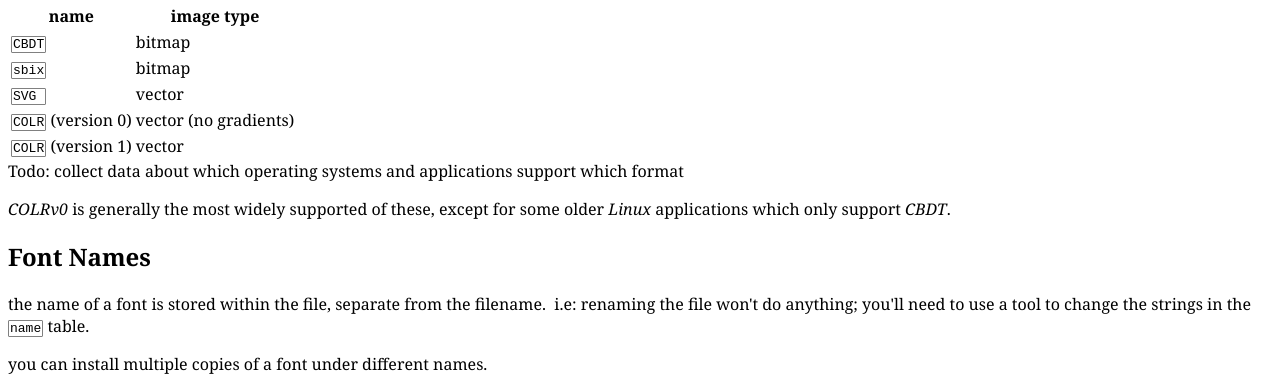
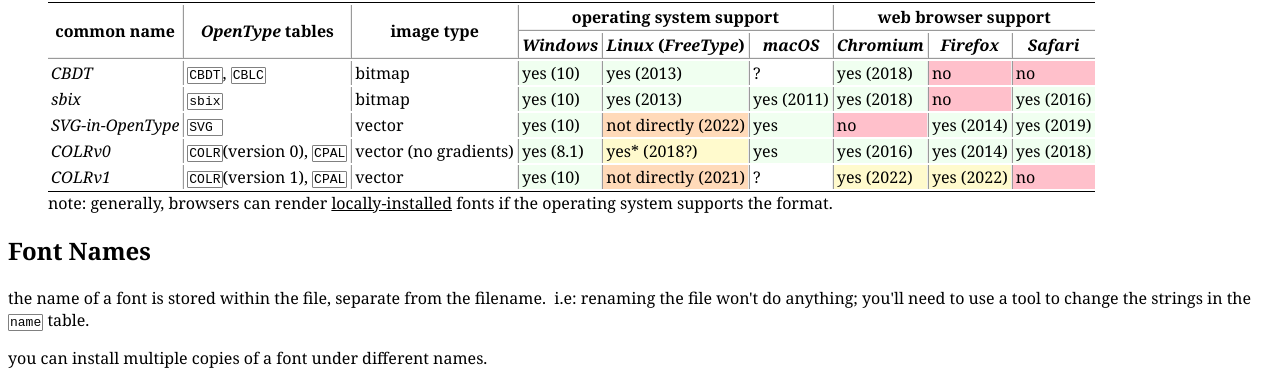
Before and after one commit to 12Me21/twemoji-COLR, a website: page readme.html in a window 1280 px wide. Shown: the part 239-623 px from the top of the page. Drawn offline with Linux system fonts and the light colour scheme.

Commit message:
readme work

```diff
--- a/readme.html
+++ b/readme.html
@@ -9,6 +9,22 @@
 	body {
 		font-family: Georgia, serif;
 	}
+
+	table {
+		border-top: 1px solid;
+		border-bottom: 1px solid;
+		border-spacing: 0px 2px;
+	}
+	tr>* {
+		padding: 1px 3px;
+		border-right: 2px ridge;
+	}
+	tr>:last-child {
+		border-right: none;
+	}
+	th {
+		border-bottom: 2px ridge;
+	}
 </style>
 
 <h1>About Fonts</h1>
@@ -16,16 +32,28 @@
 <h2>Color Fonts</h2>
 <p>these days, emojis are usually rendered from a font file.&nbsp; nearly all fonts now use the <i>OpenType</i> (typical file extensions: <code>.ttf</code>/<code>.otf</code>/<code>.woff</code>/<code>.woff2</code>) format, but it has several different ways of storing color glyphs.
 
+<figure>
 <table>
-	<tr><th>name<th>image type</tr>
-	<tr><td><code>CBDT</code><td>bitmap</tr>
-	<tr><td><code>sbix</code><td>bitmap</tr>
-	<tr><td><code>SVG&nbsp;</code><td>vector</tr>
-	<tr><td><code>COLR</code> (version 0)<td>vector (no gradients)</tr>
-	<tr><td><code>COLR</code> (version 1)<td>vector</tr>
+	<tr><th rowspan=2>common name<th rowspan=2><i>OpenType</i> tables<th rowspan=2>image type<th colspan=3>operating system support<th colspan=3>web browser support</tr>
+	<tr><th><i>Windows</i><th><i>Linux</i> (<i>FreeType</i>)<th><i>macOS</i><th><i>Chromium</i><th><i>Firefox</i><th><i>Safari</i></tr>
+	<tr><td><i>CBDT</i><td><code>CBDT</code>, <code>CBLC</code><td>bitmap
+	<td bgcolor=honeydew>yes (10)<td bgcolor=honeydew>yes (2013)<td>?<td bgcolor=honeydew>yes (2018)<td bgcolor=pink>no<td bgcolor=pink>no
+	</tr>
+	<tr><td><i>sbix</i><td><code>sbix</code><td>bitmap
+	<td bgcolor=honeydew>yes (10)<td bgcolor=honeydew>yes (2013)<td bgcolor=honeydew>yes (2011)<td bgcolor=honeydew>yes (2018)<td bgcolor=pink>no<td bgcolor=honeydew>yes (2016)
+	</tr>
+	<tr><td><i>SVG-in-OpenType</i><td><code>SVG&nbsp;</code><td>vector
+	<td bgcolor=honeydew>yes (10)<td bgcolor=peachpuff>not directly (2022)<td bgcolor=honeydew>yes<td bgcolor=pink>no<td bgcolor=honeydew>yes (2014)<td bgcolor=honeydew>yes (2019)
+	</tr>
+	<tr><td><i>COLRv0</i><td><code>COLR</code>(version 0), <code>CPAL</code><td>vector (no gradients)
+	<td bgcolor=honeydew>yes (8.1)<td bgcolor=lemonchiffon>yes* (2018?)<td bgcolor=honeydew>yes<td bgcolor=honeydew>yes (2016)<td bgcolor=honeydew>yes (2014)<td bgcolor=honeydew>yes (2018)
+	</tr>
+	<tr><td><i>COLRv1</i><td><code>COLR</code>(version 1), <code>CPAL</code><td>vector
+	<td bgcolor=honeydew>yes (10)<td bgcolor=peachpuff>not directly (2021)<td>?<td bgcolor=lemonchiffon>yes (2022)<td bgcolor=lemonchiffon>yes (2022)<td bgcolor=pink>no
+	</tr>
 </table>
-<aside>Todo: collect data about which operating systems and applications support which format</aside>
-<p><i>COLRv0</i> is generally the most widely supported of these, except for some older <i>Linux</i> applications which only support <i>CBDT</i>.
+<aside>note: generally, browsers can render <u>locally-installed</u> fonts if the operating system supports the format.</aside>
+</figure>
 
 <h2>Font Names</h2>
 <p>the name of a font is stored within the file, separate from the filename.&nbsp; i.e: renaming the file won't do anything; you'll need to use a tool to change the strings in the <code>name</code> table.
@@ -55,10 +83,10 @@
 
 <h2>Some Websites</h2>
 <p>some websites specify a list of emoji fonts.&nbsp; they'll use the first one they find, and the list almost always begins with <code>Apple Color Emoji, Segoe UI Emoji, ...</code>.
-<p>i.e:&nbsp; unless you are on <i>MacOS</i>, i recommend installing a copy of <i>Twemoji COLR</i> with its name set to <code>Apple Color Emoji</code>.&nbsp; this affects websites such as <i>Bluesky</i>, <i>Github</i>, etc (in any browser)
+<p>i.e:&nbsp; unless you are on <i>macOS</i>, i recommend installing a copy of <i>Twemoji COLR</i> with its name set to <code>Apple Color Emoji</code>.&nbsp; this affects websites such as <i>Bluesky</i>, <i>Github</i>, etc (in any browser)
 
-<h2><i>Windows</i>/<i>MacOS</i></h2>
-<p>you may be able to replace the system emoji font by installing a copy of <i>Twemoji COLR</i> with the same name as it (<code>Segoe UI Emoji</code> on <i>Windows</i>, or <code>Apple Color Emoji</code> on <i>MacOS</i>).&nbsp; this affects anything that uses the system font.
+<h2><i>Windows</i>/<i>macOS</i></h2>
+<p>you may be able to replace the system emoji font by installing a copy of <i>Twemoji COLR</i> with the same name as it (<code>Segoe UI Emoji</code> on <i>Windows</i>, or <code>Apple Color Emoji</code> on <i>macOS</i>).&nbsp; this affects anything that uses the system font.
 <p>however, this <em>might</em> cause problems.&nbsp; (for example, if an application tries to render emojis without color: <i>Segoe UI Emoji</i> contains black-and-white versions of the emojis, while <i>Twemoji COLR</i> doesn't).
 
 <h1>Related Works</h1>
--- a/scripts/parse-emoji-test.js
+++ b/scripts/parse-emoji-test.js
@@ -178,6 +178,8 @@
 		// we need to keep the hardcoded versions, because they will appear in the wild and need to be decomposed
 		if (codes.length > 2)
 			continue
+		// todo: for these, we can reuse the layers from the halfcouple glyphs. this is probably already the case due to regular layer reuse, however if we're tricky we can like, overlap  in the COLR table.
+		// like say,  holding hands (man, left half) followed by holding hands (man, right half). then, the men holding hands can refer to that whole span of the colr table.
 	}
 
 	let data = {
```
Also changed, not shown: 1 other file.
